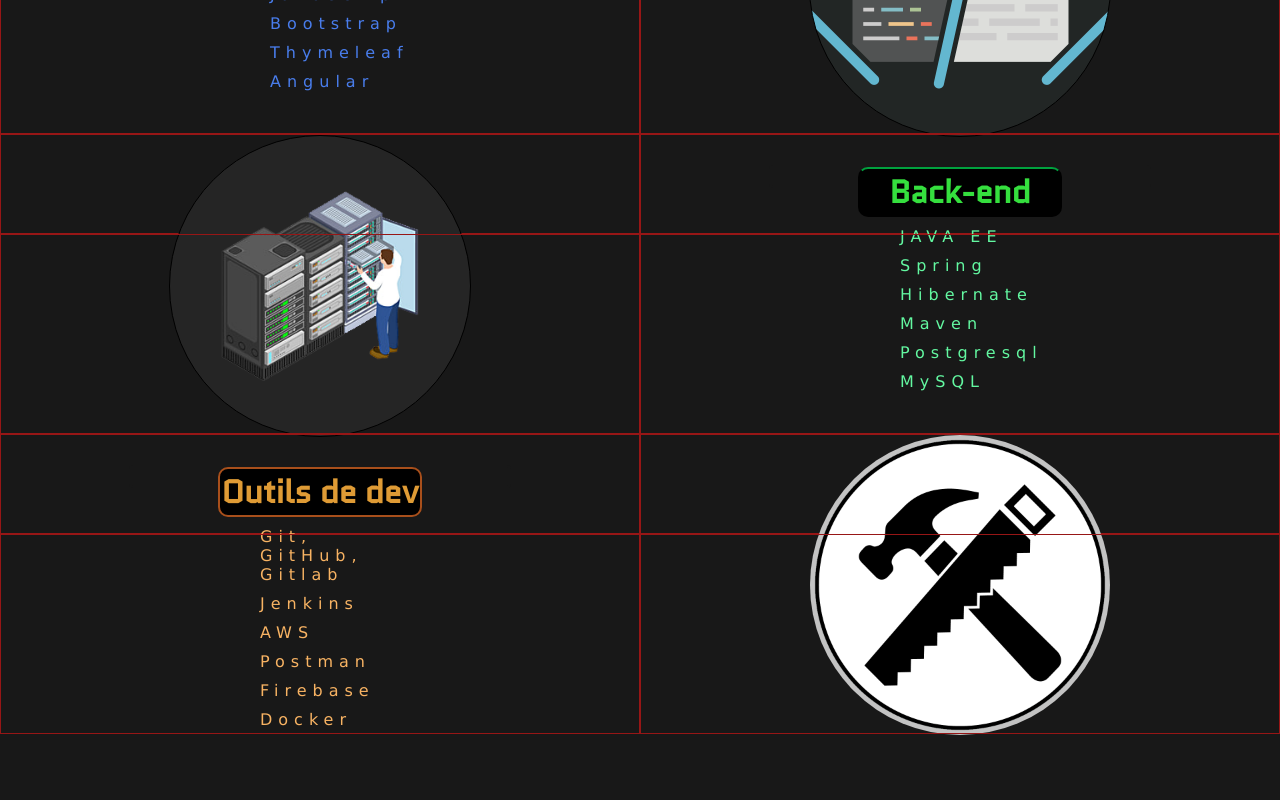
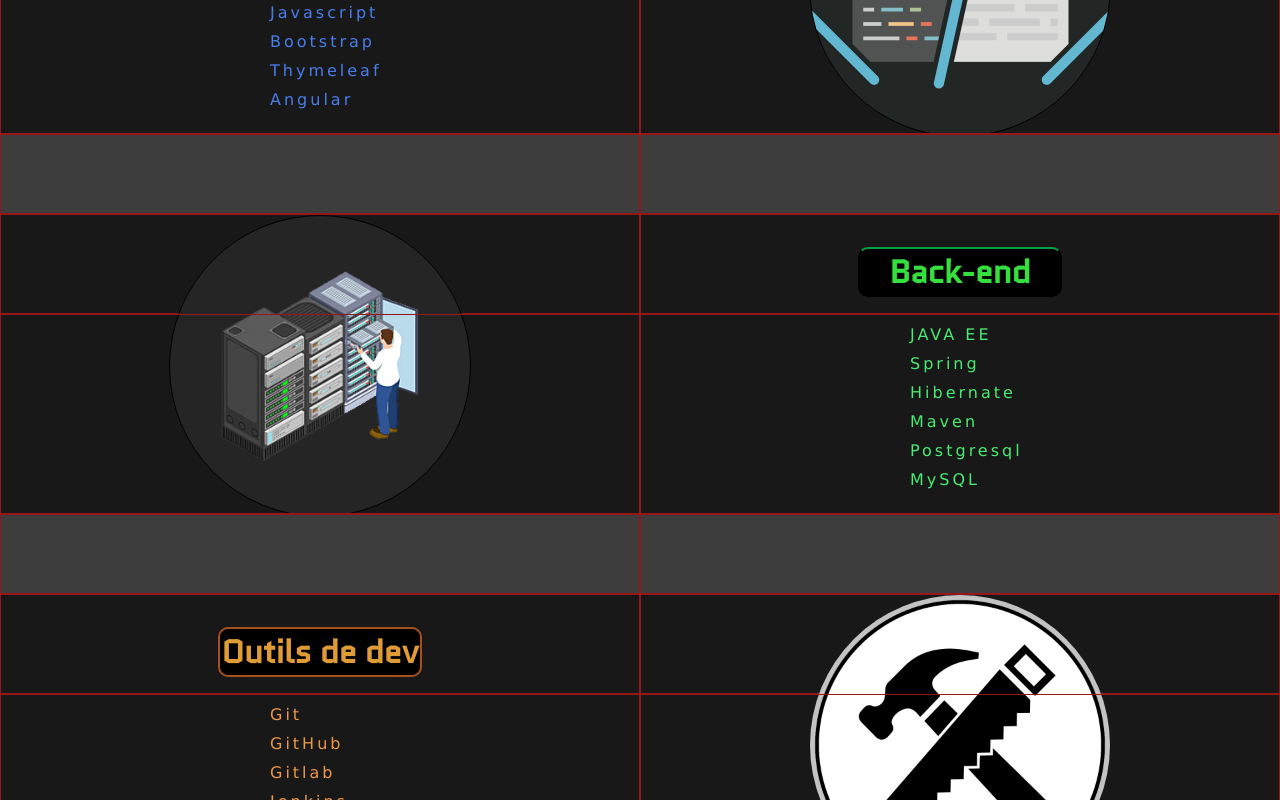
Before and after one commit to Silverawz/Portfolio, an Angular app: page / in a window 1280 px wide. Shown: the part 1600-2400 px from the top of the page. Built offline with nearby package versions, Linux system fonts and the light colour scheme; a web font is replaced by a local one.

Commit message:
working on skills section

```diff
--- a/src/app/app.component.css
+++ b/src/app/app.component.css
@@ -37,14 +37,6 @@
 
 
 
-
-
-
-
-
-
-
-
 .item {
   width: 100%;
   height:100px;
@@ -53,6 +45,12 @@
 
 .item1{
   height:200px;
+}
+
+.item2{
+  width: 100%;
+  height:80px;
+  background:#3d3d3d;
 }
 
 .item1> p{
@@ -103,13 +101,13 @@
   border-width: 2px;
 }
 
-.container_skills_1>p{
+#description_1>p{
   margin:auto;
   padding-top: 10px;
   color:rgb(73, 125, 236);
   width:100px;
   font-family:Verdana, Geneva, Tahoma, sans-serif;
-  letter-spacing:6px;
+  letter-spacing:3px;
 }
 
 .container_skills_2{
@@ -143,14 +141,15 @@
   animation: borderchange 10s ease infinite;
 }
 
-.container_skills_2>p{
+#description_2>p{
   margin:auto;
   padding-top: 10px;
-  color:rgb(99, 248, 161);
-  width:120px;
+  color:rgb(73, 236, 114);
+  width:100px;
   font-family:Verdana, Geneva, Tahoma, sans-serif;
-  letter-spacing:6px;
+  letter-spacing:3px;
 }
+
 
 .container_skills_3{
   height: 40%;
@@ -178,13 +177,13 @@
   border-width: 2px;
 }
 
-.container_skills_3>p{
+#description_3>p{
   margin:auto;
   padding-top: 10px;
-  color:rgb(248, 179, 99);
-  width:120px;
+  color:rgb(236, 152, 73);
+  width:100px;
   font-family:Verdana, Geneva, Tahoma, sans-serif;
-  letter-spacing:6px;
+  letter-spacing:3px;
 }
 
 
@@ -235,8 +234,6 @@
   -webkit-border-radius: 200px;
   -moz-border-radius: 200px;
 }
-
-
 
 
 
--- a/src/app/app.component.html
+++ b/src/app/app.component.html
@@ -88,42 +88,55 @@
         <div class="item">
           <div class="container_skills_1">
           <h3>Front-end</h3>
-          <p>HTML</p>
-          <p>CSS</p>
-          <p>Javascript</p>
-          <p>Bootstrap</p>
-          <p>Thymeleaf</p>
-          <p>Angular</p>
           </div>
         </div>
 
         <div class="item" ><div id="img_skills_1"></div></div>
+          <div class="item1" id="description_1">
+            <p>HTML</p>
+            <p>CSS</p>
+            <p>Javascript</p>
+            <p>Bootstrap</p>
+            <p>Thymeleaf</p>
+            <p>Angular</p>
+          </div>
+        <div class="item1">
+        </div>
+
+        <div class="item2"></div><div class="item2"></div>
+
+        <div class="item"><div id="img_skills_2"></div></div>
+
+        <div class="item"><div class="container_skills_2">
+          <h3>Back-end</h3>
+</div></div>
           <div class="item1">
           </div>
-        <div class="item1"></div>
-        <div class="item"><div id="img_skills_2"></div></div>
-        <div class="item"><div class="container_skills_2">
-          <h3>Back-end</h3>
+        <div class="item1" id="description_2">
           <p>JAVA EE</p>
           <p>Spring</p>
           <p>Hibernate</p>
           <p>Maven</p>
           <p>Postgresql</p>
           <p>MySQL</p>
-</div></div>
-        <div class="item1"></div>
-        <div class="item1"></div>
+        </div>
+
+        <div class="item2"></div><div class="item2"></div>
+
         <div class="item"><div class="container_skills_3">
           <h3>Outils de dev</h3>
-          <p>Git, GitHub, Gitlab</p>
+</div></div>
+        <div class="item"><div id="img_skills_3"></div></div>
+        <div class="item1" id="description_3">
+          <p>Git</p>
+          <p>GitHub</p>
+          <p>Gitlab</p>
           <p>Jenkins</p>
           <p>AWS</p>
           <p>Postman</p>
           <p>Firebase</p>
           <p>Docker</p>
-</div></div>
-        <div class="item"><div id="img_skills_3"></div></div>
-        <div class="item1"></div>
+        </div>
         <div class="item1"></div>
       </div>
 
```
